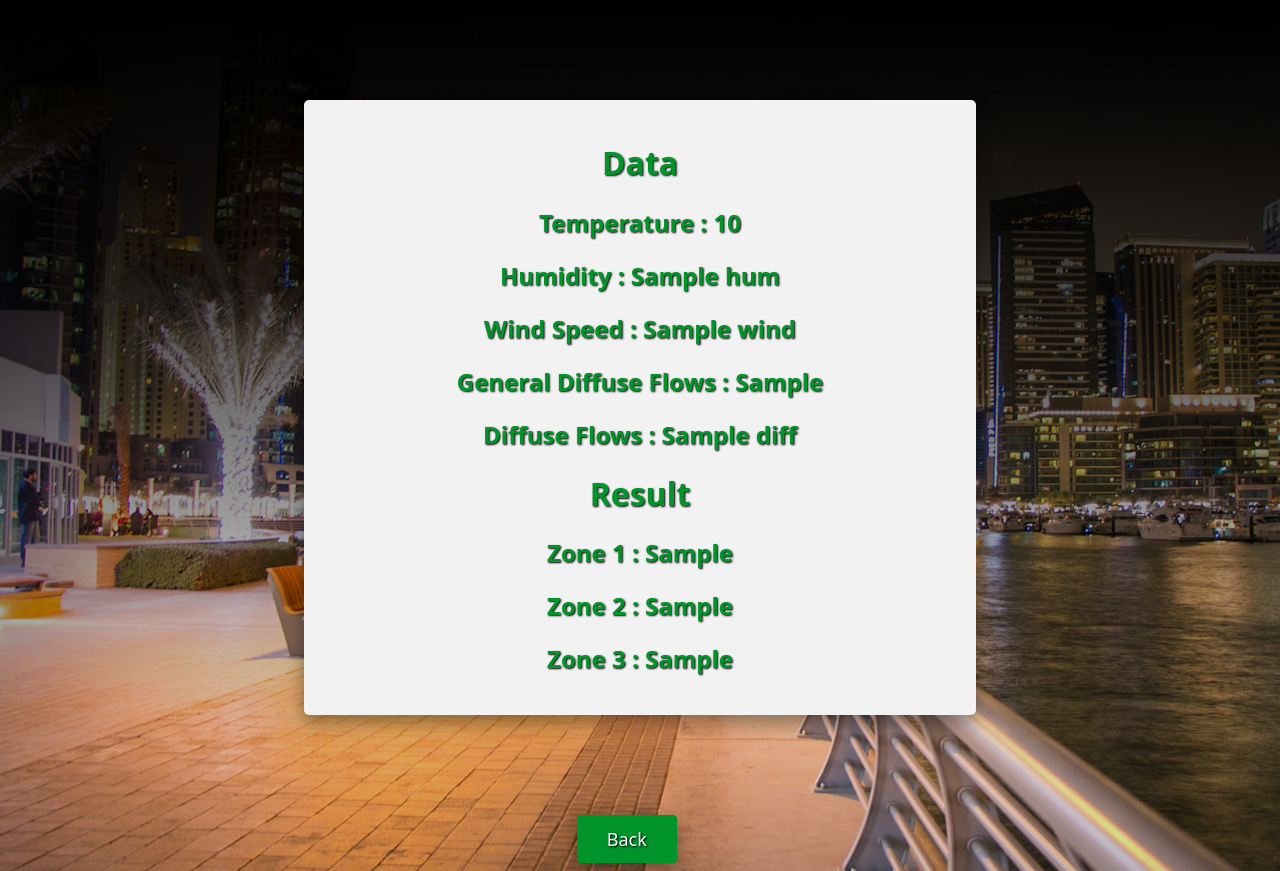
After one commit to tenoob/tetuan_city_power, a Flask app: template templates/result.html in a window 1280 px wide. The commit adds this page. Run offline with Flask 2, Linux system fonts and the light colour scheme; the template is opened without the code that fills it: most values are stand-ins (such as "Sample title", 1, 10 or a date in 2020); parts of the project's set-up code (start-up, migrations or seed data) failed here and were passed over.

Commit message:
first commit

```diff
--- /dev/null
+++ b/app.py
@@ -0,0 +1,42 @@
+from ctypes import windll
+import math
+from tempfile import tempdir
+from flask import Flask, redirect , render_template ,request
+import pickle
+
+app = Flask(__name__)
+model = pickle.load(open('knn_model.pkl','rb'))
+scaler = pickle.load(open('scaler.pkl','rb'))
+
+
+@app.route('/')
+def home_page():
+    return render_template('index.html')
+
+
+def round_up(n, decimals=0):
+    multiplier = 10 ** decimals
+    return math.ceil(n * multiplier) / multiplier
+
+@app.route('/result' ,methods=['POST'])
+def predict():
+    if request.method == 'POST':
+        temp = float(request.form['temp'])
+        humidity = float(request.form['humidity'])
+        wind = float(request.form['wind'])
+        general_diff = float(request.form['general_diff'])
+        diff = float(request.form['diff'])
+
+        var = [[temp,humidity,wind,general_diff,diff]]
+        var = scaler.transform(var)
+        result = model.predict(var)
+        r0= ("%s - %s" % ((round_up(result[0][0],-3)-500),(round_up(result[0][0],-3)+500)))
+        r1=("%s - %s" % ((round_up(result[0][1],-3)-500),(round_up(result[0][1],-3)+500)))
+        r2=("%s - %s" % ((round_up(result[0][2],-3)-500),(round_up(result[0][2],-3)+500)))
+        style = '<stlye> \
+                .result{display:block;}</style>'
+
+        return render_template('result.html',temp=temp,hum=humidity,wind=wind,general_diff=general_diff,diff=diff,z0=r0,z1=r1,z2=r2)
+
+if __name__ == '__main__':
+    app.run(debug=True)
--- /dev/null
+++ b/static/css/result.css
@@ -0,0 +1,45 @@
+body{
+    background-image:
+    url(../assets/Artboard\ 1.jpg);
+    background-size: cover;
+
+  }
+
+.left{
+    float: left;
+}
+  .data{
+    float: top;
+    text-align: center;
+
+    border-radius: 5px;
+    background-color: #f2f2f2;
+    padding: 20px;
+    width: 50%;
+    margin: 100px auto;
+    opacity: 100%;
+    box-shadow: 0 8px 15px 0 rgba(0, 0, 0, 0.2), 0 6px 20px 0 rgba(0, 0, 0, 0.19);
+    color: #00942A;
+    font-size: medium;
+    font-family: system-ui;
+    text-shadow: 1px 1px 2px black;
+
+}
+
+
+  .btn{
+    background-color: #00942A;
+    color: white;
+    padding: 12px 20px;
+    border: none;
+    border-radius: 4px;
+    cursor: pointer;
+    position: relative;
+    left: 45%;
+    top: 79%;
+    width: 100px;
+    box-shadow: 0 8px 15px 0 rgb(0 0 0 / 20%), 0 6px 20px 0 rgb(0 0 0 / 19%);
+    font-family: system-ui;
+    font-size: large;
+    text-shadow: 1px 1px 2px black;
+  }
--- /dev/null
+++ b/static/js/script.js
@@ -0,0 +1,6 @@
+function showHide() {
+    console.log('in fun')
+    document.getElementById("result").style.visibility = "visible";}
+
+
+setTimeout(showHide(), 10000);
--- /dev/null
+++ b/templates/result.html
@@ -0,0 +1,31 @@
+<!DOCTYPE html>
+<html lang="en">
+<head>
+    <meta charset="UTF-8">
+    <meta http-equiv="X-UA-Compatible" content="IE=edge">
+    <meta name="viewport" content="width=device-width, initial-scale=1.0">
+    <title>Prediction</title>
+    <link rel="stylesheet" href="../static/css/result.css" >
+
+</head>
+<body>
+<div class="main">
+<div class="data">
+    <h1>Data</h1>
+    <h2>Temperature : {{temp}}</h2>
+    <h2>Humidity : {{hum}}</h2>
+    <h2>Wind Speed : {{wind}}</h2>
+    <h2>General Diffuse Flows : {{general_diff}}</h2>
+    <h2>Diffuse Flows : {{diff}}</h2>
+    <h1>Result</h2>
+        <h2>Zone 1 : {{z0}}</h2>
+        <h2>Zone 2 : {{z1}}</h2>
+        <h2>Zone 3 : {{z2}}</h2>
+</div>
+
+<a href="/">
+<button class="btn" > Back</button></a>
+</div>
+
+</body>
+</html>
```
Also changed, not shown: requirements.txt (added, +16 -0 lines), static/css/main.css (deleted, +0 -39 lines), static/css/style.css (added, +61 -0 lines), templates/index.html (+18 -9 lines), .github/workflows/main.yml (added), static/assets/Artboard 1.jpg (added), static/assets/kisspng-computer-icons-logo-portable-network-graphics-clip-icons-for-free-iconza-circle-social-5b7fe46b4ec817.2080142615351082033227.png (added), 4 other files.
